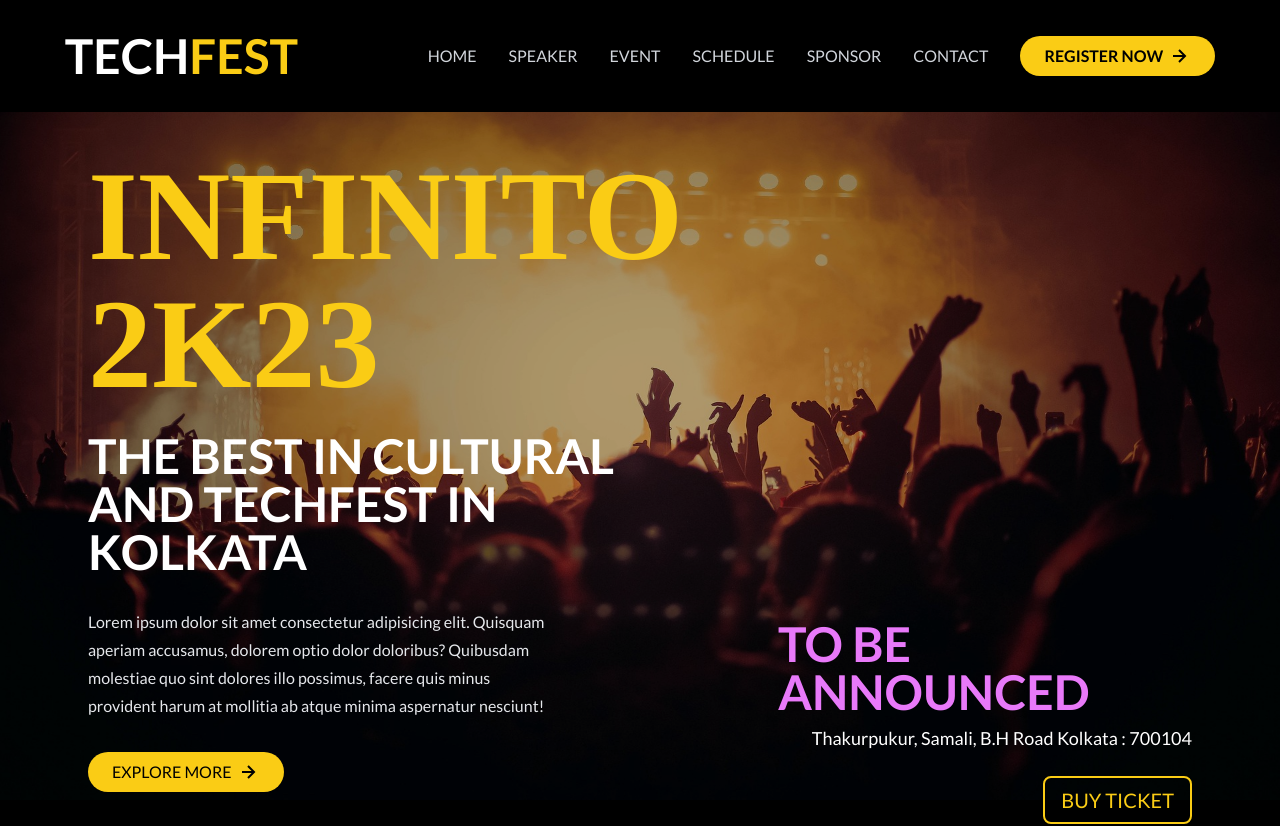
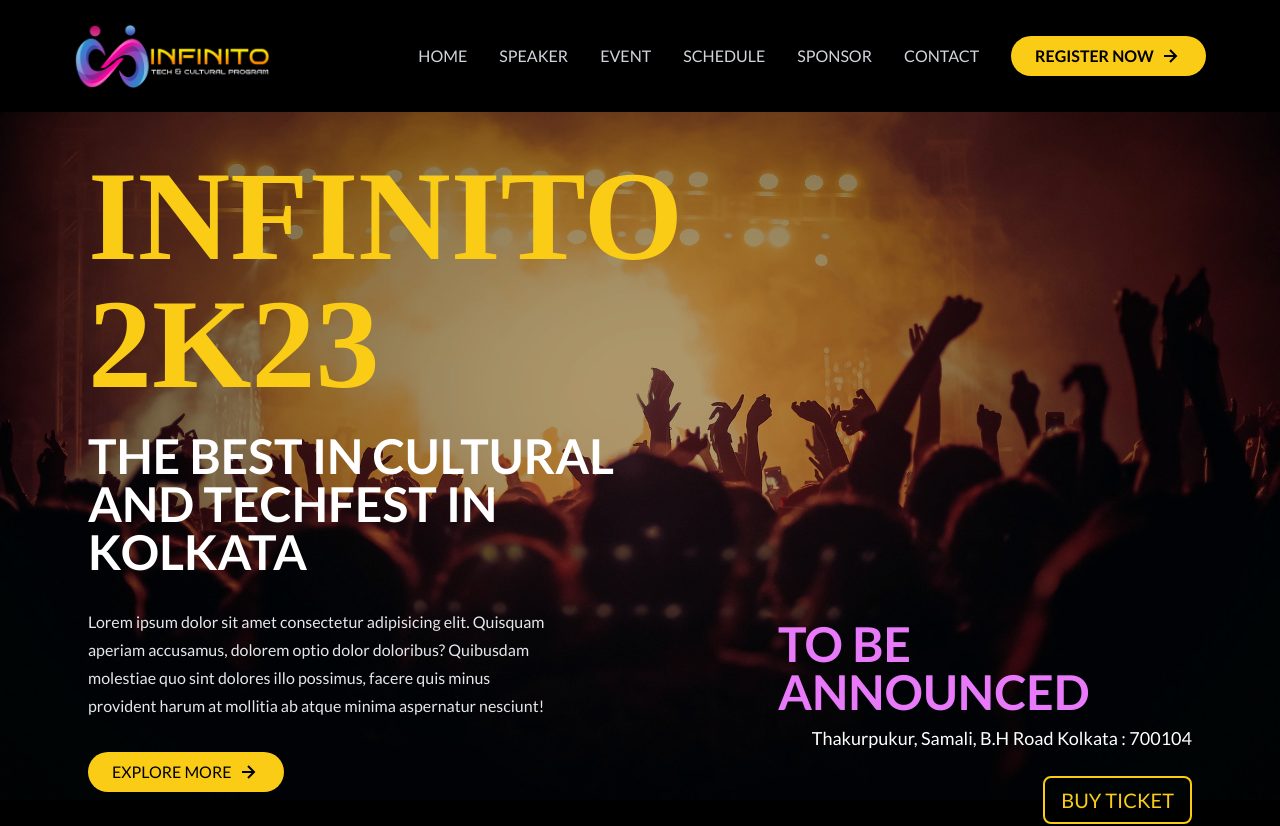
Before and after one commit to snahashisk/infinito2k24, a React (Create React App) app: page / in a window 1280 px wide. Shown: the top 826 px of the page. Built offline with nearby package versions, Linux system fonts and the light colour scheme; a web font is replaced by a local one.

Commit message:
added logo

```diff
--- a/src/components/Navbar.jsx
+++ b/src/components/Navbar.jsx
@@ -1,6 +1,6 @@
 import { useState, useEffect } from "react";
 import { BiRightArrowAlt } from "react-icons/bi";
-
+import festlogo from "../images/fest-logo-2.png";
 const Navbar = () => {
   const [scrollY, setScrollY] = useState(0);
 
@@ -17,12 +17,10 @@ const Navbar = () => {
 
   const navbarClasses = `fixed font-sans z-10 w-full flex justify-around items-center bg-black ${
     scrollY > 0 ? " bg-opacity-100" : " bg-opacity-50"
-  } duration-150 hover:bg-opacity-100 ${scrollY > 0 ? "py-4" : "py-8"}`;
+  } duration-150 hover:bg-opacity-100 ${scrollY > 0 ? "py-4" : "py-6"}`;
   return (
     <nav className={navbarClasses}>
-      <h1 className="font-bold text-5xl text-white">
-        TECH<span className="text-yellow-400">FEST</span>
-      </h1>
+      <img src={festlogo} className="h-16" />
       <div>
         <ul className="flex gap-8 text-gray-300 items-center">
           <li className="hover:border-b-2 border-yellow-300 hover:text-yellow-300 hover:scale-105 duration-100 cursor-pointer">
```
Also changed, not shown: src/images/fest-logo-2.png (added), src/images/fest-logo.png (added).
